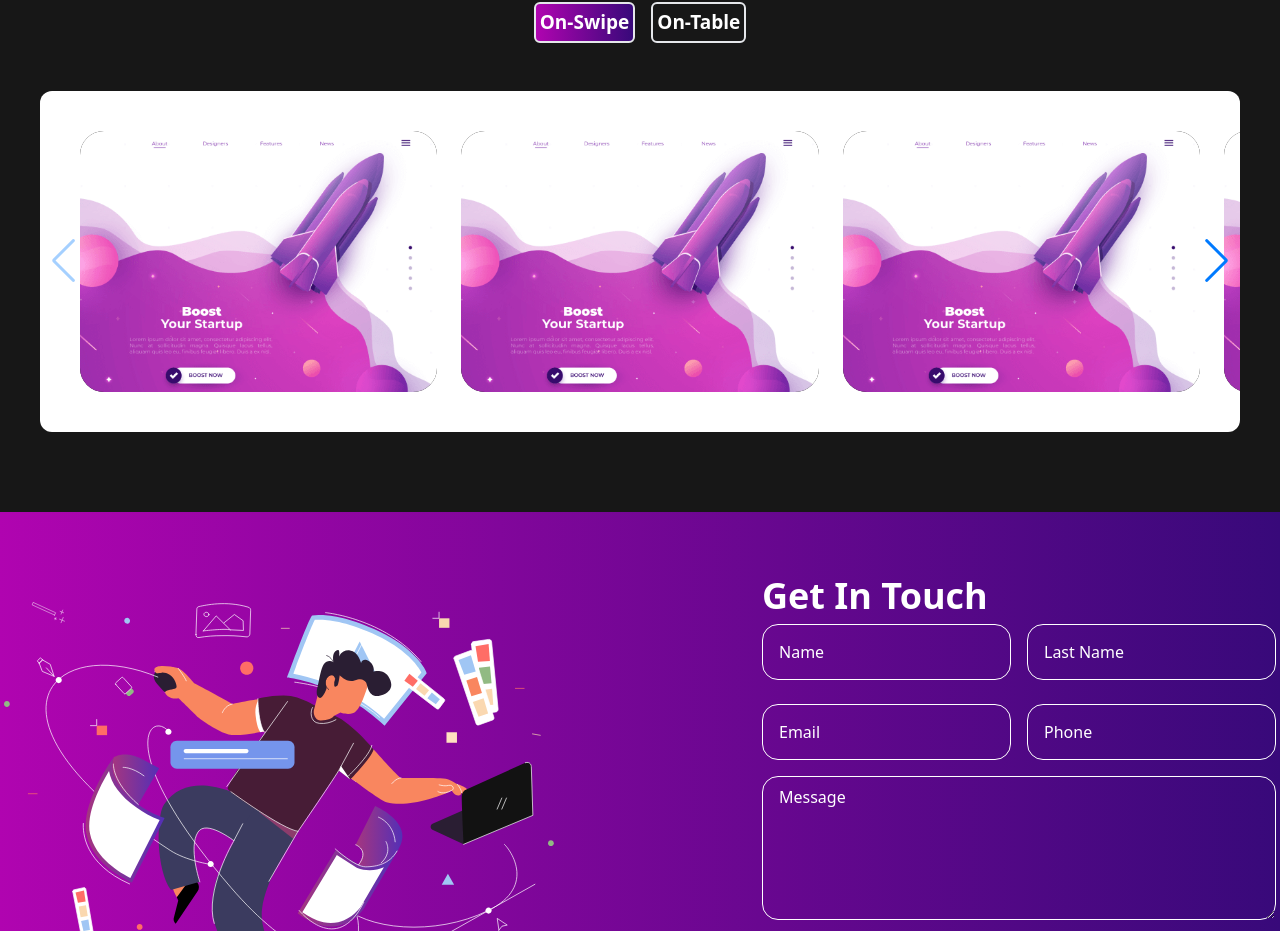
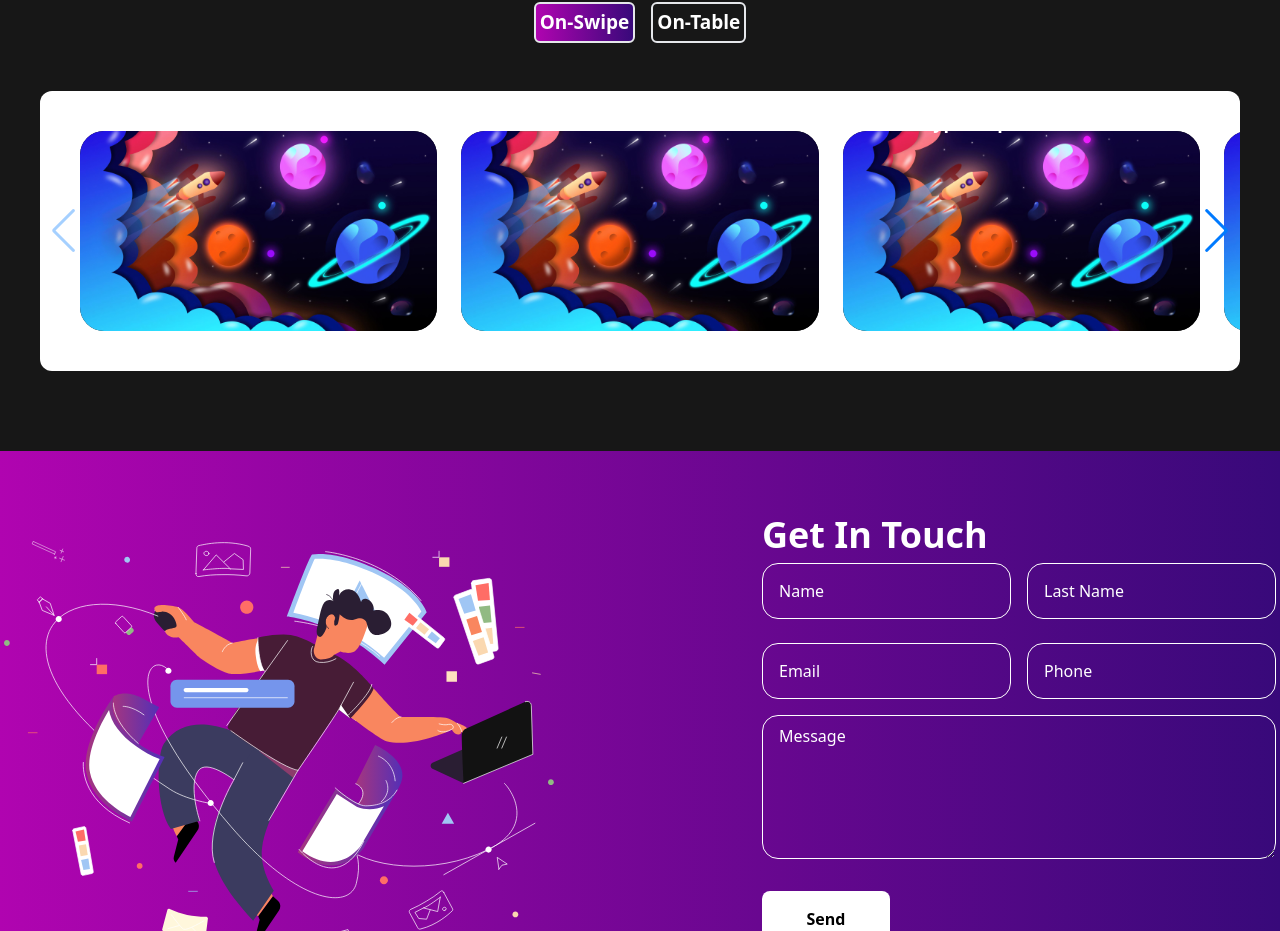
Before and after one commit to AnggihP/aang-portfolio-react, a React (Vite) app: page / in a window 1280 px wide. Shown: the part 1874-2805 px from the top of the page. Built offline with nearby package versions, Linux system fonts and the light colour scheme.

Commit message:
trying image

```diff
--- a/src/data/project-all-data.ts
+++ b/src/data/project-all-data.ts
@@ -1,4 +1,4 @@
-const img2 = "../src/assets/images/project-img3.png";
+const img2 = "../src/assets/images/bg.jpg";
 export const projects = [
     {
       id: 1,
```
